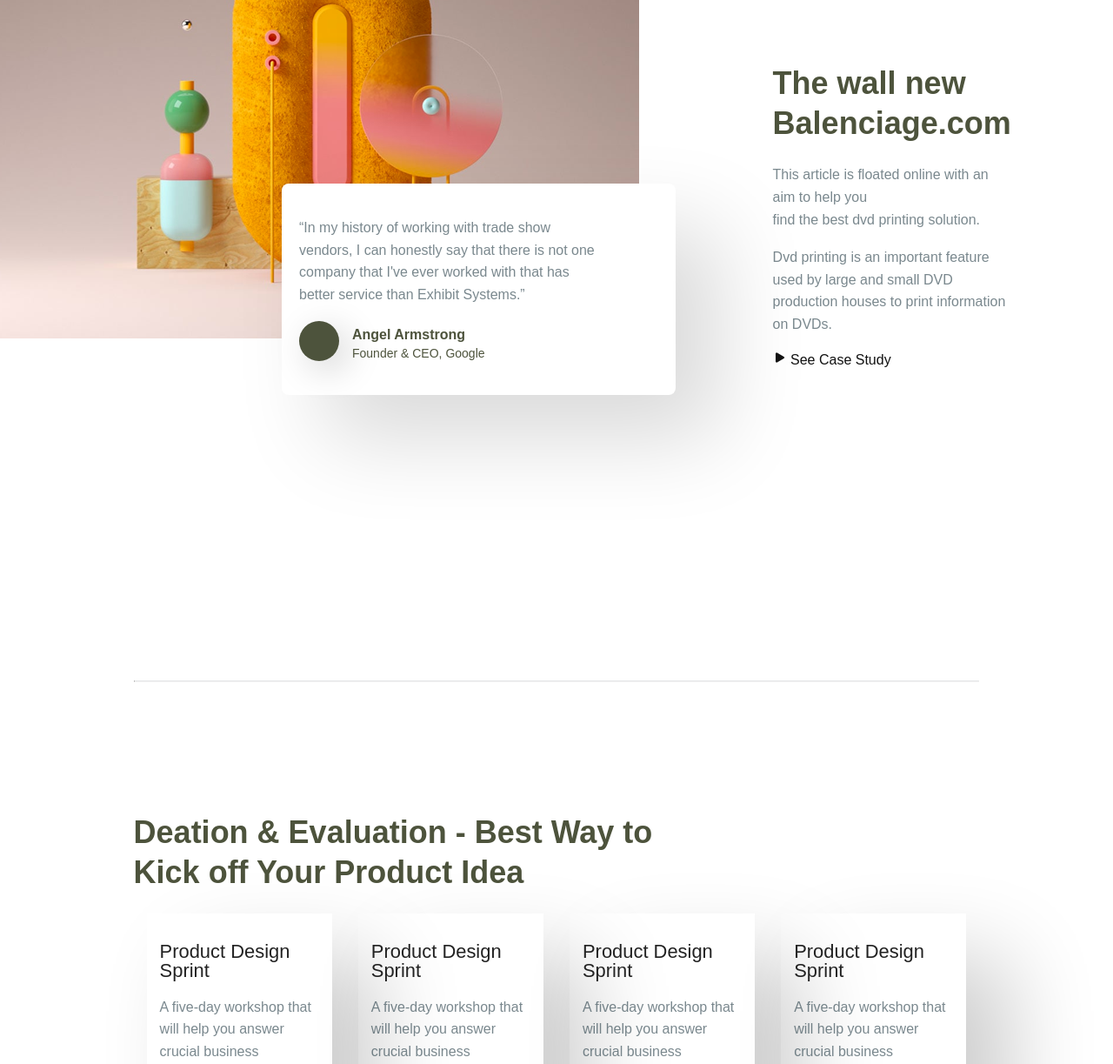
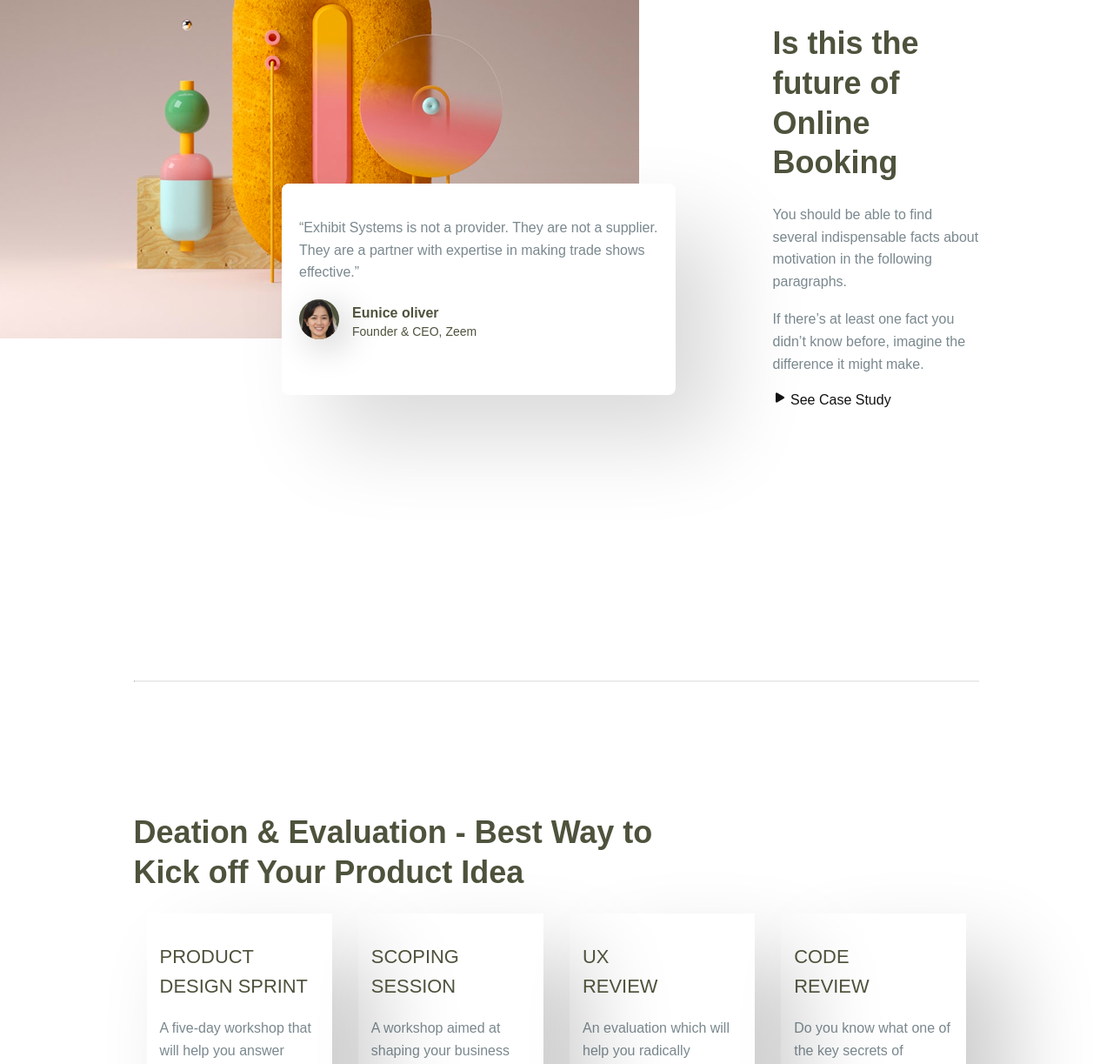
Before and after one commit to aoyamaliang/week5_12, a plain HTML site: page index.html in a window 1280 px wide. Shown: the part 3877-5100 px from the top of the page at 87% size. Drawn offline with nearby package versions, Linux system fonts and the light colour scheme.

Commit message:
products idea

```diff
--- a/index.html
+++ b/index.html
@@ -104,7 +104,7 @@
         <div class="item-card">
           <h4>“In my history of working with trade show <br>vendors, I can honestly say that there is not one<br> company that I've ever worked with that has<br> better service than Exhibit Systems.”</h4>
           <div class="avatar-s">
-            <div class="post-avatar"></div>
+            <div class="post-avatar"><img src="./img/avatar-03.png" alt=""></div>
             <div class="post-content">
               <p class="post-title">Angel Armstrong</p>
               <p class="post-body">Founder & CEO, Google</p>
@@ -128,12 +128,12 @@
         <img src="./img/item-pic2.png" alt="">
 
         <div class="item-card">
-          <h4>“In my history of working with trade show <br>vendors, I can honestly say that there is not one<br> company that I've ever worked with that has<br> better service than Exhibit Systems.”</h4>
+          <h4>“I know they are going to be honest with me. I am not going to get a subpar product; I know it is going to be good. That is the number one advantage of working with Exhibit Systems.</h4>
           <div class="avatar-s">
-            <div class="post-avatar"></div>
+            <div class="post-avatar"><img src="./img/avatar-01.png" alt=""></div>
             <div class="post-content">
-              <p class="post-title">Angel Armstrong</p>
-              <p class="post-body">Founder & CEO, Google</p>
+              <p class="post-title">Lina Hart</p>
+              <p class="post-body">Founder & CEO, Jico</p>
             </div>
           </div>
         </div>
@@ -154,21 +154,21 @@
         <img src="./img/item-pic3.png" alt="">
 
         <div class="item-card">
-          <h4>“In my history of working with trade show <br>vendors, I can honestly say that there is not one<br> company that I've ever worked with that has<br> better service than Exhibit Systems.”</h4>
+          <h4>“Exhibit Systems is not a provider. They are not a supplier. They are a partner with expertise in making trade shows effective.”</h4>
           <div class="avatar-s">
-            <div class="post-avatar"></div>
+            <div class="post-avatar"><img src="./img/avatar-02.png" alt=""></div>
             <div class="post-content">
-              <p class="post-title">Angel Armstrong</p>
-              <p class="post-body">Founder & CEO, Google</p>
+              <p class="post-title">Eunice oliver</p>
+              <p class="post-body">Founder & CEO, Zeem</p>
             </div>
           </div>
         </div>
       </div>
 
       <div class="item-txt side-margin">
-        <h1>The wall new <br>Balenciage.com</h1>
-        <h4>This article is floated online with an aim to help you <br> find the best dvd printing solution.</h4>
-        <h4>Dvd printing is an important feature used by large and small DVD production houses to print information on DVDs.</h4>
+        <h1>Is this the future of <br>Online Booking</h1>
+        <h4>You should be able to find several indispensable facts about motivation in the following paragraphs. </h4>
+        <h4>If there’s at least one fact you didn’t know before, imagine the difference it might make.</h4>
         <a href="#">
           <ion-icon name="play"></ion-icon> See Case Study
         </a>
@@ -184,29 +184,30 @@
     <h1>Deation & Evaluation - Best Way to <br> Kick off Your Product Idea</h1>
     <div class="ideas">
       <div class="idea-card">
-        <h3>Product Design Sprint</h2>
+        <h3>Product <br>Design Sprint</h2>
         <h4>A five-day workshop that will help you answer crucial business questions</h4>
         <a href="#">
           <ion-icon name="play"></ion-icon> Read More
         </a>
       </div>
       <div class="idea-card">
-        <h3>Product Design Sprint</h2>
-        <h4>A five-day workshop that will help you answer crucial business questions</h4>
+        <h3>Scoping <br>Session</h2>
+        <h4>A workshop aimed at shaping your business idea, answering questions regarding project planning</h4>
         <a href="#">
           <ion-icon name="play"></ion-icon> Read More
         </a>
       </div>
       <div class="idea-card">
-        <h3>Product Design Sprint</h2>
-        <h4>A five-day workshop that will help you answer crucial business questions</h4>
+        <h3>UX <br>Review</h2>
+        <h4>An evaluation which will help you radically improve your product.</h4>
         <a href="#">
           <ion-icon name="play"></ion-icon> Read More
         </a>
       </div>
       <div class="idea-card">
-        <h3>Product Design Sprint</h2>
-        <h4>A five-day workshop that will help you answer crucial business questions</h4>
+        <h3>Code <br>Review</h2>
+        <h4>Do you know what one of the key secrets of success
+          is what makes people successful in business</h4>
         <a href="#">
           <ion-icon name="play"></ion-icon> Read More
         </a>
@@ -218,9 +219,12 @@
       Let’s make something <br>amazing together.
     </div>
     <a href="#">
-      <ion-icon name="play"></ion-icon> Read More
+      <ion-icon name="play"></ion-icon>Let's get started
     </a>
   </div>
+
+<!------------ Footer  ------------>
+
 
 
 
--- a/style.css
+++ b/style.css
@@ -300,13 +300,14 @@
   display:flex;
   align-items: center;
 }
-.post-avatar{
+.post-avatar img{
   background: #4D533C;
   width: 46px;
   height: 46px;
   border-radius: 50%;
-  box-shadow: 10px 10px 40px rgba(0,0,0,.18);
+  box-shadow: 10px 10px 40px rgba(0,0,0,.2);
 }
+
 
 .post-content{
   margin-left: 15px;
@@ -331,6 +332,11 @@
   display: flex;
 }
 
+.ideas h3{
+  color:#4D533C;
+  text-transform: uppercase;
+  line-height: 34px;;
+}
 .idea-card{
   width: 255px;
   height: 260px;
```
Also changed, not shown: img/avatar-01.png (added), img/avatar-02.png (added), img/avatar-03.png (added).
